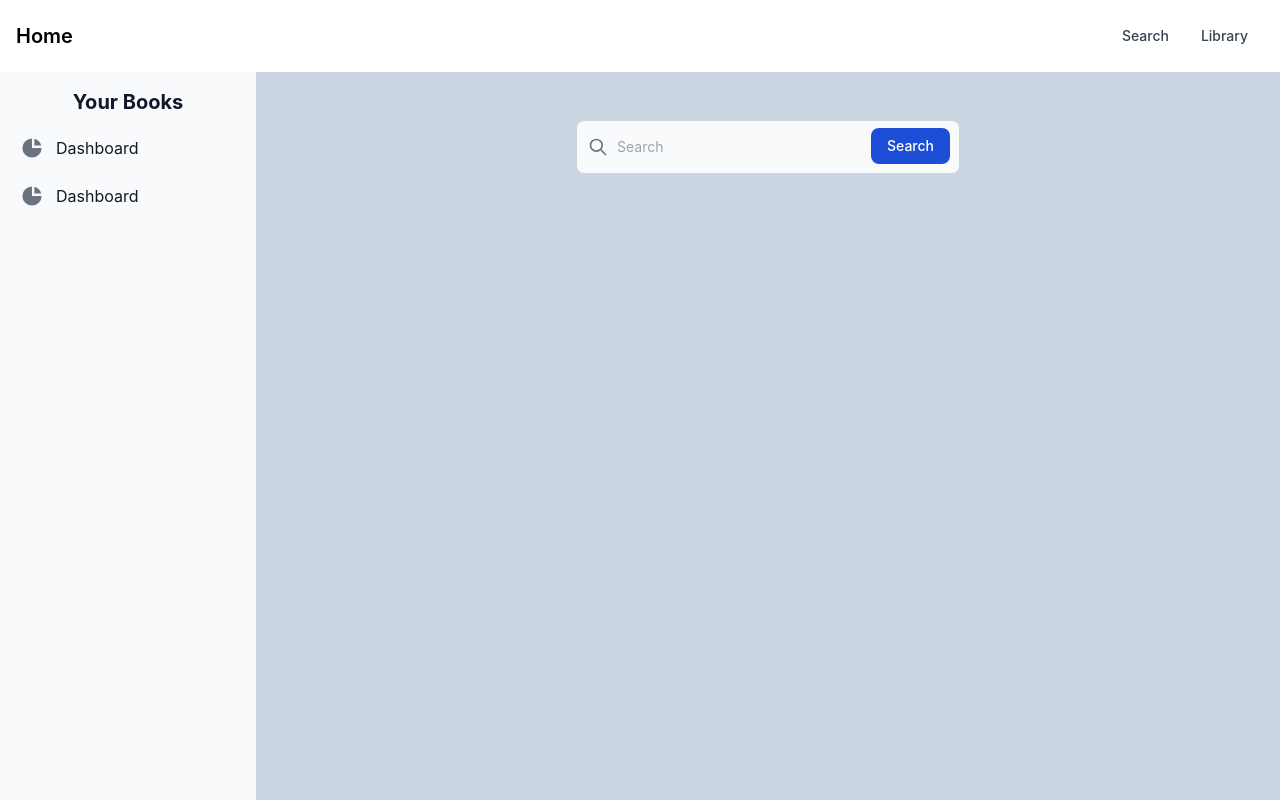
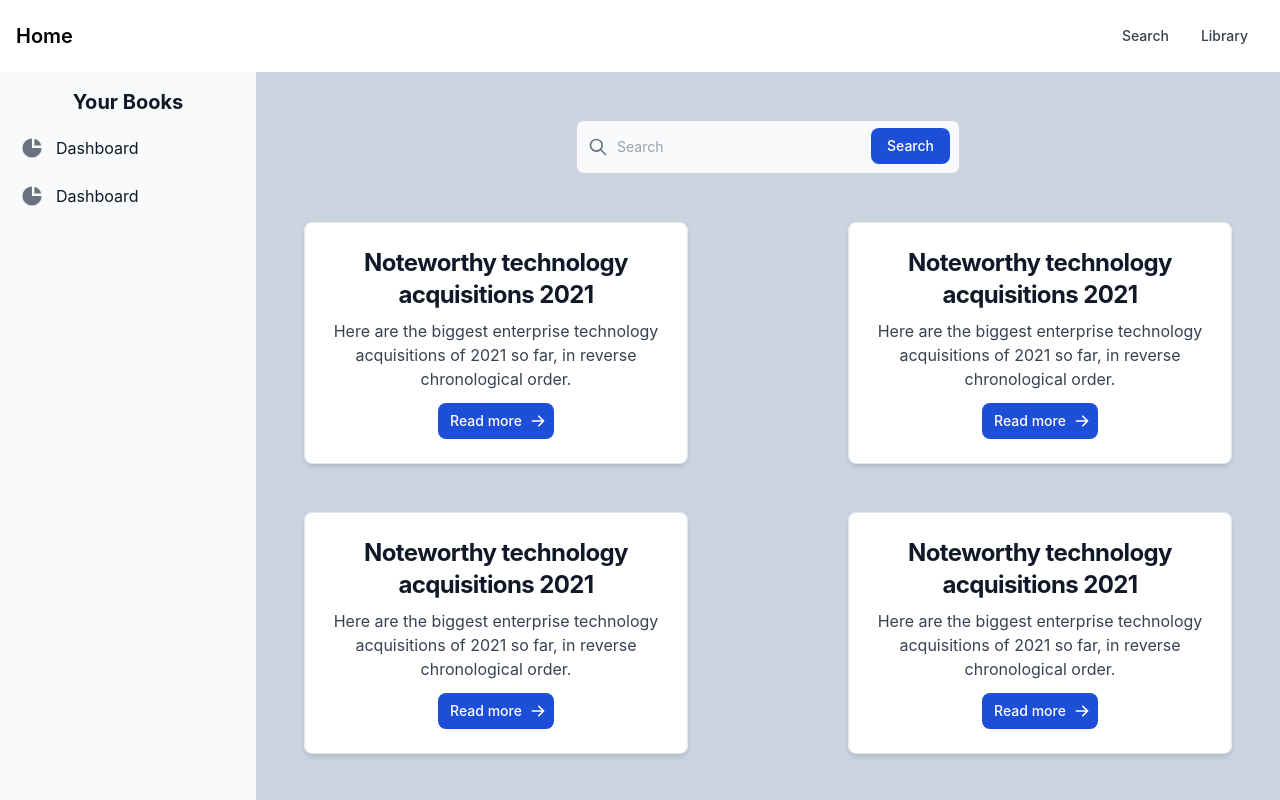
Before and after one commit to darricheng/book-notes-app, a React (Create React App) app: page /search in a window 1280 px wide. Shown: the top 800 px of the page. Built offline with nearby package versions, Linux system fonts and the light colour scheme.

Commit message:
Add cards to display search results of books

```diff
--- /dev/null
+++ b/src/Components/BookCard.js
@@ -0,0 +1,34 @@
+export default function BookCard() {
+  return (
+    <div className="p-6 max-w-sm bg-white rounded-lg border border-gray-200 shadow-md dark:bg-gray-800 dark:border-gray-700">
+      <a href="#">
+        <h5 className="mb-2 text-2xl font-bold tracking-tight text-gray-900 dark:text-white">
+          Noteworthy technology acquisitions 2021
+        </h5>
+      </a>
+      <p className="mb-3 font-normal text-gray-700 dark:text-gray-400">
+        Here are the biggest enterprise technology acquisitions of 2021 so far,
+        in reverse chronological order.
+      </p>
+      <a
+        href="#"
+        className="inline-flex items-center py-2 px-3 text-sm font-medium text-center text-white bg-blue-700 rounded-lg hover:bg-blue-800 focus:ring-4 focus:outline-none focus:ring-blue-300 dark:bg-blue-600 dark:hover:bg-blue-700 dark:focus:ring-blue-800"
+      >
+        Read more
+        <svg
+          aria-hidden="true"
+          className="ml-2 -mr-1 w-4 h-4"
+          fill="currentColor"
+          viewBox="0 0 20 20"
+          xmlns="http://www.w3.org/2000/svg"
+        >
+          <path
+            fillRule="evenodd"
+            d="M10.293 3.293a1 1 0 011.414 0l6 6a1 1 0 010 1.414l-6 6a1 1 0 01-1.414-1.414L14.586 11H3a1 1 0 110-2h11.586l-4.293-4.293a1 1 0 010-1.414z"
+            clipRule="evenodd"
+          ></path>
+        </svg>
+      </a>
+    </div>
+  );
+}
--- a/src/Pages/SearchBooks.js
+++ b/src/Pages/SearchBooks.js
@@ -1,9 +1,18 @@
+import BookCard from "../Components/BookCard";
 import SearchBar from "../Components/SearchBar";
 
 export default function SearchBooks() {
   return (
     <>
       <SearchBar />
+      <div className="search-results-container mt-12 flex flex-row flex-wrap justify-between gap-y-12">
+        <BookCard />
+        <BookCard />
+        <BookCard />
+        <BookCard />
+        <BookCard />
+        <BookCard />
+      </div>
     </>
   );
 }
```
